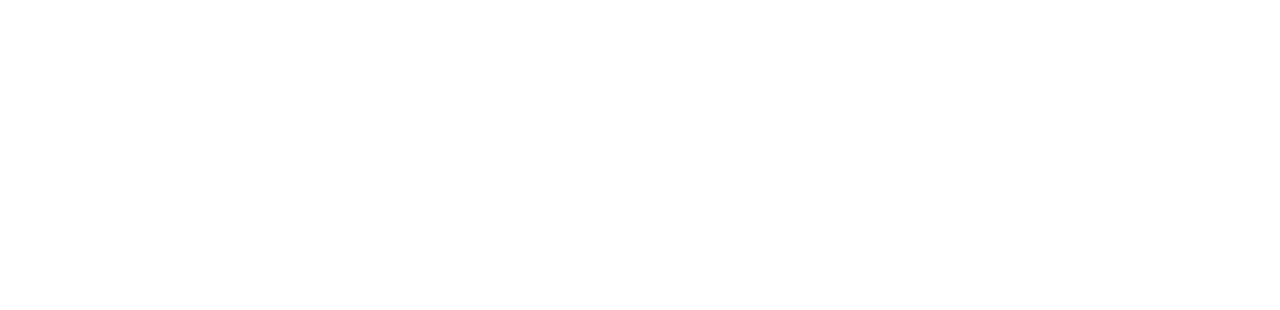
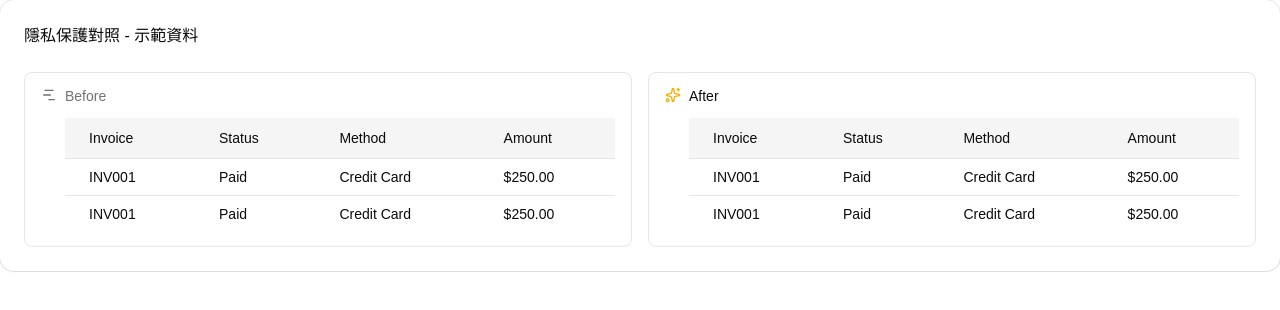
Before and after one commit to Frank0945/privacy-preserving-helper, a React (Vite) app in the folder apps/web/: page /index/comparison/Comparison in a window 1280 px wide. Before the commit this address had no page. Shown: the top 310 px of the page. Built offline with nearby package versions, Linux system fonts and the light colour scheme.

Commit message:
update: rename index modules to make it more intuitive

```diff
--- /dev/null
+++ b/apps/web/src/components/atoms/scroll-area.tsx
@@ -0,0 +1,52 @@
+import * as React from "react"
+import { cn } from "cn"
+import { ScrollArea as ScrollAreaPrimitive } from "radix-ui"
+
+function ScrollArea({
+  className,
+  children,
+  ...props
+}: React.ComponentProps<typeof ScrollAreaPrimitive.Root>) {
+  return (
+    <ScrollAreaPrimitive.Root
+      data-slot="scroll-area"
+      className={cn("relative", className)}
+      {...props}
+    >
+      <ScrollAreaPrimitive.Viewport
+        data-slot="scroll-area-viewport"
+        className="size-full rounded-[inherit] transition-[color,box-shadow] outline-none focus-visible:ring-[3px] focus-visible:ring-ring/50 focus-visible:outline-1"
+      >
+        {children}
+      </ScrollAreaPrimitive.Viewport>
+      <ScrollBar />
+      <ScrollAreaPrimitive.Corner />
+    </ScrollAreaPrimitive.Root>
+  )
+}
+
+function ScrollBar({
+  className,
+  orientation = "vertical",
+  ...props
+}: React.ComponentProps<typeof ScrollAreaPrimitive.ScrollAreaScrollbar>) {
+  return (
+    <ScrollAreaPrimitive.ScrollAreaScrollbar
+      data-slot="scroll-area-scrollbar"
+      data-orientation={orientation}
+      orientation={orientation}
+      className={cn(
+        "flex touch-none p-px transition-colors select-none data-horizontal:h-2.5 data-horizontal:flex-col data-horizontal:border-t data-horizontal:border-t-transparent data-vertical:h-full data-vertical:w-2.5 data-vertical:border-l data-vertical:border-l-transparent",
+        className
+      )}
+      {...props}
+    >
+      <ScrollAreaPrimitive.ScrollAreaThumb
+        data-slot="scroll-area-thumb"
+        className="relative flex-1 rounded-full bg-border"
+      />
+    </ScrollAreaPrimitive.ScrollAreaScrollbar>
+  )
+}
+
+export { ScrollArea, ScrollBar }
--- a/apps/web/src/modules/index/beforeAfter/BeforeAfter.tsx
+++ b/apps/web/src/modules/index/comparison/Comparison.tsx
@@ -1,3 +1,4 @@
+import type { ProcessedField } from "@/api/gen";
 import {
   Card,
   CardContent,
@@ -7,16 +8,20 @@ import {
 import {
   Item,
   ItemContent,
-  ItemDescription,
   ItemGroup,
   ItemMedia,
   ItemTitle,
 } from "@/components/atoms/item";
+import { ScrollArea, ScrollBar } from "@/components/atoms/scroll-area";
 import { ChartNoAxesGanttIcon, StarsIcon } from "lucide-react";
 
 import DataTable from "./DataTable";
 
-const BeforeAfter = () => {
+interface ComparisonProps {
+  fields: ProcessedField[];
+}
+
+const Comparison = ({ fields }: ComparisonProps) => {
   return (
     <Card>
       <CardHeader>
@@ -25,7 +30,7 @@ const BeforeAfter = () => {
 
       <CardContent>
         <ItemGroup className="grid grid-cols-2">
-          <Item className="min-w-0 gap-2" variant="outline">
+          <Item className="items-start gap-2" variant="outline">
             <ItemMedia variant="icon">
               <ChartNoAxesGanttIcon className="text-muted-foreground" />
             </ItemMedia>
@@ -35,13 +40,14 @@ const BeforeAfter = () => {
                 Before
               </ItemTitle>
 
-              <ItemDescription className="text-foreground min-w-0 overflow-x-auto">
+              <ScrollArea className="w-full">
                 <DataTable />
-              </ItemDescription>
+                <ScrollBar orientation="horizontal" />
+              </ScrollArea>
             </ItemContent>
           </Item>
 
-          <Item className="min-w-0 gap-2" variant="outline">
+          <Item className="items-start gap-2" variant="outline">
             <ItemMedia variant="icon">
               <StarsIcon className="text-yellow-500" />
             </ItemMedia>
@@ -49,9 +55,10 @@ const BeforeAfter = () => {
             <ItemContent className="min-w-0">
               <ItemTitle className="mb-2 whitespace-nowrap">After</ItemTitle>
 
-              <ItemDescription className="text-foreground min-w-0 overflow-x-auto">
+              <ScrollArea className="w-full">
                 <DataTable />
-              </ItemDescription>
+                <ScrollBar orientation="horizontal" />
+              </ScrollArea>
             </ItemContent>
           </Item>
         </ItemGroup>
@@ -60,4 +67,4 @@ const BeforeAfter = () => {
   );
 };
 
-export default BeforeAfter;
+export default Comparison;
--- a/apps/web/src/modules/index/columnDetails/ColumnDetails.tsx
+++ b/apps/web/src/modules/index/suggestion/Suggestion.tsx
@@ -7,7 +7,7 @@ import {
 
 import DataItem from "./DataItem";
 
-const ColumnDetails = () => {
+const Suggestion = () => {
   return (
     <Card>
       <CardHeader>
@@ -23,4 +23,4 @@ const ColumnDetails = () => {
   );
 };
 
-export default ColumnDetails;
+export default Suggestion;
```
Also changed, not shown: apps/web/src/modules/index/comparison/DataTable.tsx (renamed from apps/web/src/modules/index/beforeAfter/DataTable.tsx), apps/web/src/modules/index/suggestion/DataItem.tsx (renamed from apps/web/src/modules/index/columnDetails/DataItem.tsx).
